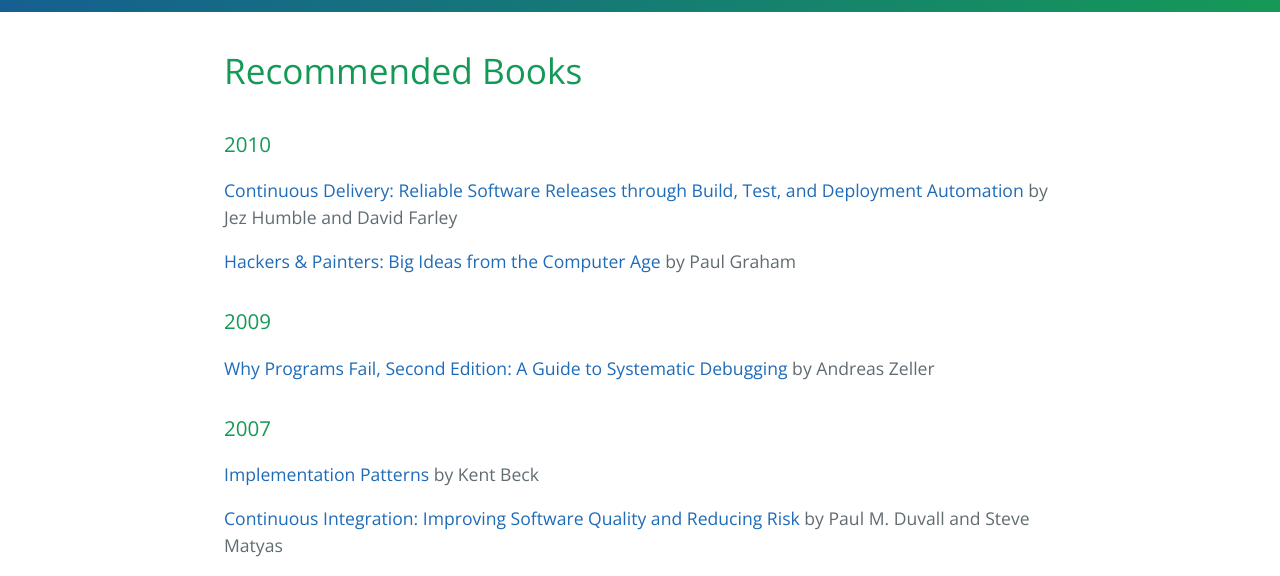
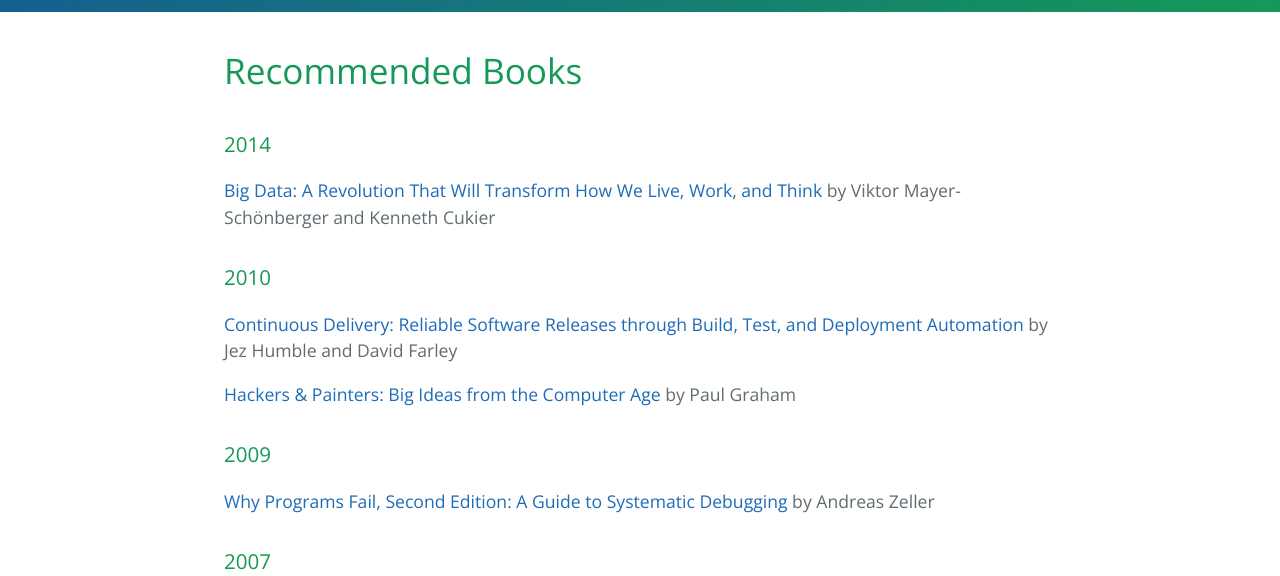
Before and after one commit to parkerwy/parkerwy.github.io, a Jekyll site: the page built from books.markdown, in a window 1280 px wide and 900 px high, cut to the strip 324-900 px from the top of the window. Built offline with Jekyll 4.4.1, drawn with Linux system fonts in a browser that asks for light colours.

Commit message:
Update books.markdown

```diff
--- a/books.markdown
+++ b/books.markdown
@@ -4,6 +4,10 @@
 ---
 
 # Recommended Books
+
+### 2014
+
+[Big Data: A Revolution That Will Transform How We Live, Work, and Think](https://www.amazon.com/Big-Data-Revolution-Transform-Think/dp/0544227751) by Viktor Mayer-Schönberger and Kenneth Cukier
 
 ### 2010
 
```
